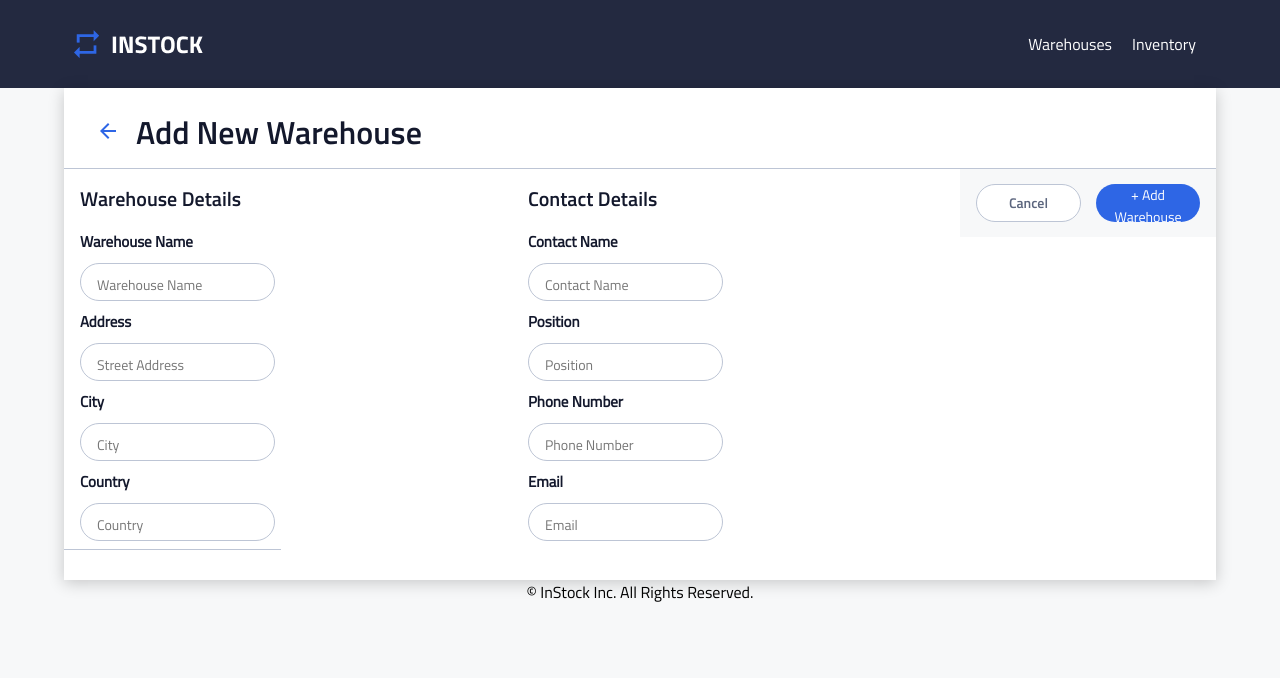
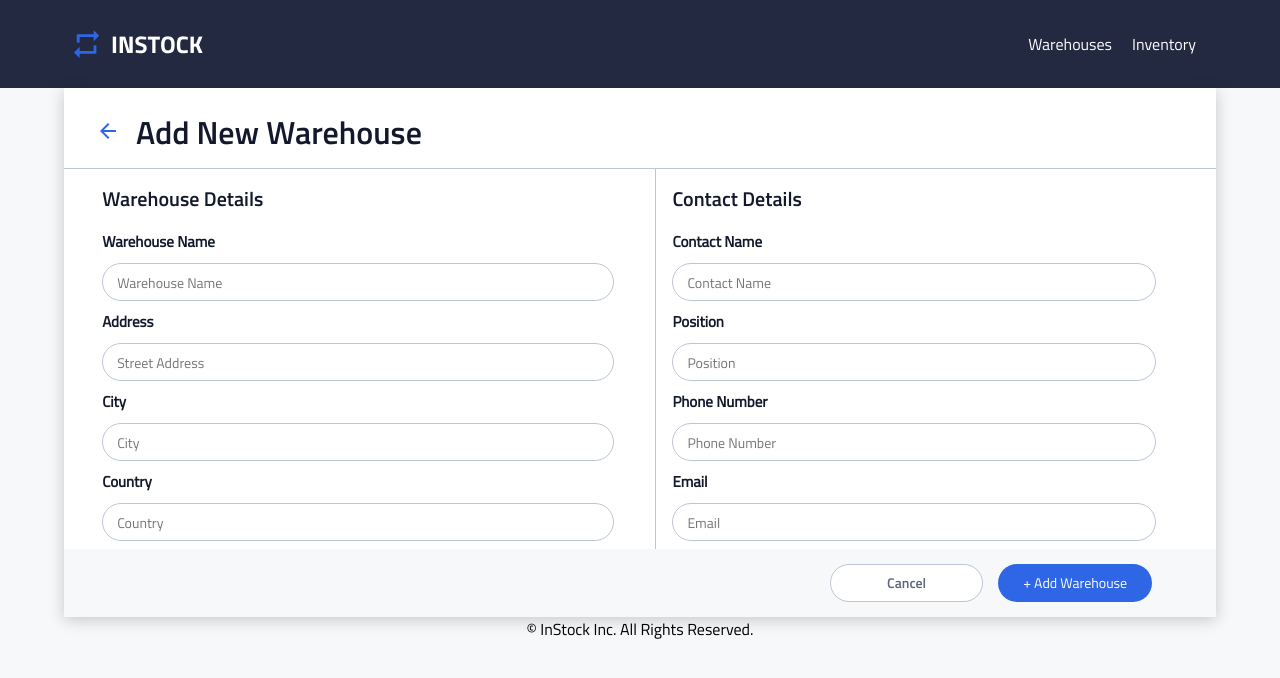
Before and after one commit to abbypollack/instock-client, a React (Create React App) app: page /warehouses/add in a window 1280 px wide. Shown: the top 678 px of the page. Built offline with nearby package versions, Linux system fonts and the light colour scheme.

Commit message:
added reactivity for tablet and desktop and styled both to match the mockup

```diff
--- a/src/components/AddNewWarehouse/AddNewWarehouse.js
+++ b/src/components/AddNewWarehouse/AddNewWarehouse.js
@@ -99,7 +99,8 @@ function AddNewWarehouseComponent() {
             </div>
 
             <form className='add-warehouse-item__form' onSubmit={handleSubmit} noValidate>
-                <div className='add-warehouse-item__split'>
+                <section className='add-warehouse-item__split'>
+                    <div className='add-warehouse-item__split-line'>
                         <h2 className='add-warehouse-item__header'>Warehouse Details</h2>
                         <div className='add-warehouse-item__details'>
                             <label className='add-warehouse-item__subheader'>Warehouse Name</label>
@@ -208,6 +209,7 @@ function AddNewWarehouseComponent() {
                             />
                         </div>
                     </div>
+                </section>
                 <div className='add-warehouse-item__button'>
                     <button className='add-warehouse-item__button-cancel' type="button" onClick={handleCancel}>
                         Cancel
--- a/src/components/AddNewWarehouse/AddNewWarehouse.scss
+++ b/src/components/AddNewWarehouse/AddNewWarehouse.scss
@@ -39,19 +39,32 @@
         @include tablet {
             display: flex;
             justify-content: space-between;
-            padding-bottom: 1.875rem;
+            flex-direction: column;
         }
     }
 
     &__header {
         @include mobile-subheader-text;
         padding: 1rem 1rem;
+        @include tablet {
+            padding: 1rem 8.5rem;
+            padding-left: 0rem;
+            margin-left: 1rem
+        }
+        @include desktop {
+            padding: 1rem 24.5rem;
+            padding-left: 0rem;
+        }
     }
 
     &__subheader {
         @include mobile-body-large-text;
         font-weight: 700;
         padding: 0rem 1rem;
+        @include tablet {
+            margin-left: 1rem;
+            padding: 0em;
+        }
     }
 
     &__details {
@@ -62,12 +75,23 @@
 
     &__input {
         @include form-field;
+        padding: 0em 1em;
         margin: .5rem 1rem;
         width: 90%;
     }
 
-    &__split {
-        @include divider;
+    &__split{
+        @include tablet{
+            display: flex;
+            justify-content: center;
+        }
+        &-line {
+            @include divider;
+            @include tablet{
+                border-bottom: none;
+                    border-right: 1px solid $secondary-cloud;
+            }
+        }
     }
 
     &__button {
@@ -76,6 +100,12 @@
         background-color: $background-light-grey;
         height: 4.25rem;
         padding: $mobile-padding-left-right;
+        @include tablet{
+            justify-content: flex-end
+        }
+        @include desktop{
+            padding: 0rem 4rem;
+        }
 
         &-submit {
             @include cta-button;
@@ -83,6 +113,12 @@
             background-color: $primary-blue;
             color: $primary-white;
             border: none;
+            @include tablet{
+                width: 22%;
+            }
+            @include desktop{
+                width: 15%;
+            }
         }
 
         &-cancel {
@@ -91,6 +127,12 @@
             color: $secondary-slate;
             border: 1px solid $secondary-cloud;
             margin-right: .9375rem;
+            @include tablet{
+                width: 22%;
+            }
+            @include desktop{
+                width: 15%;
+            }
         }
     }
 }
```
Lines whose indentation alone changed are shown as unchanged.
